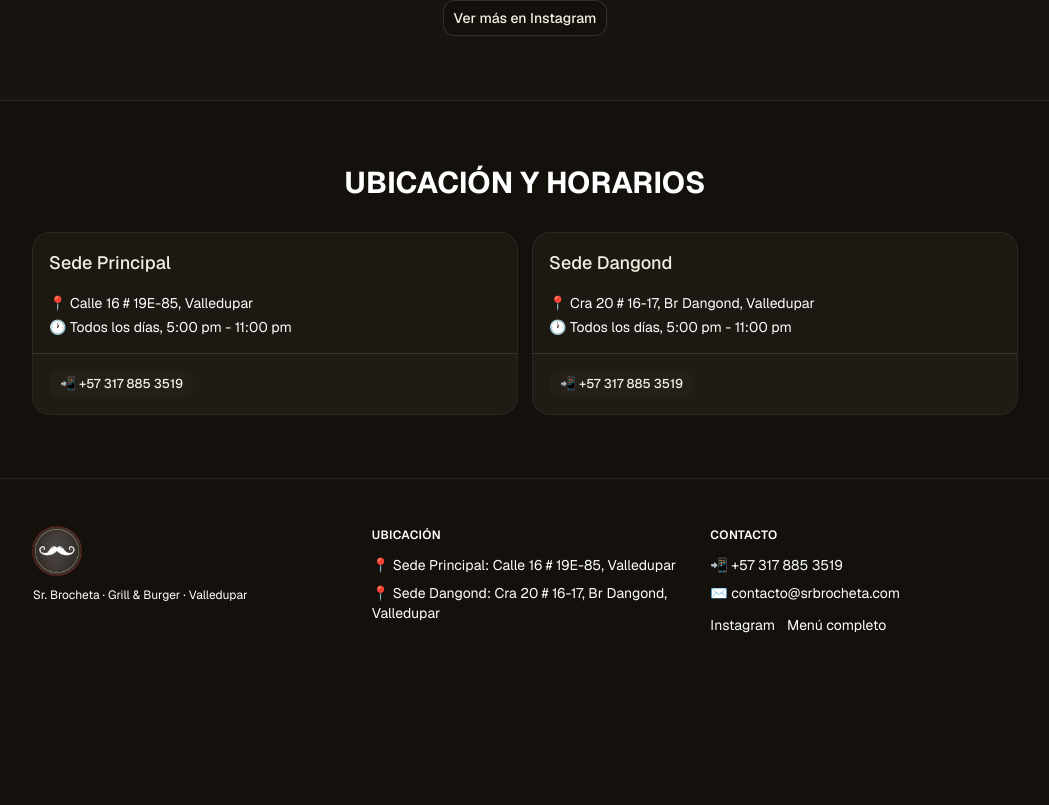
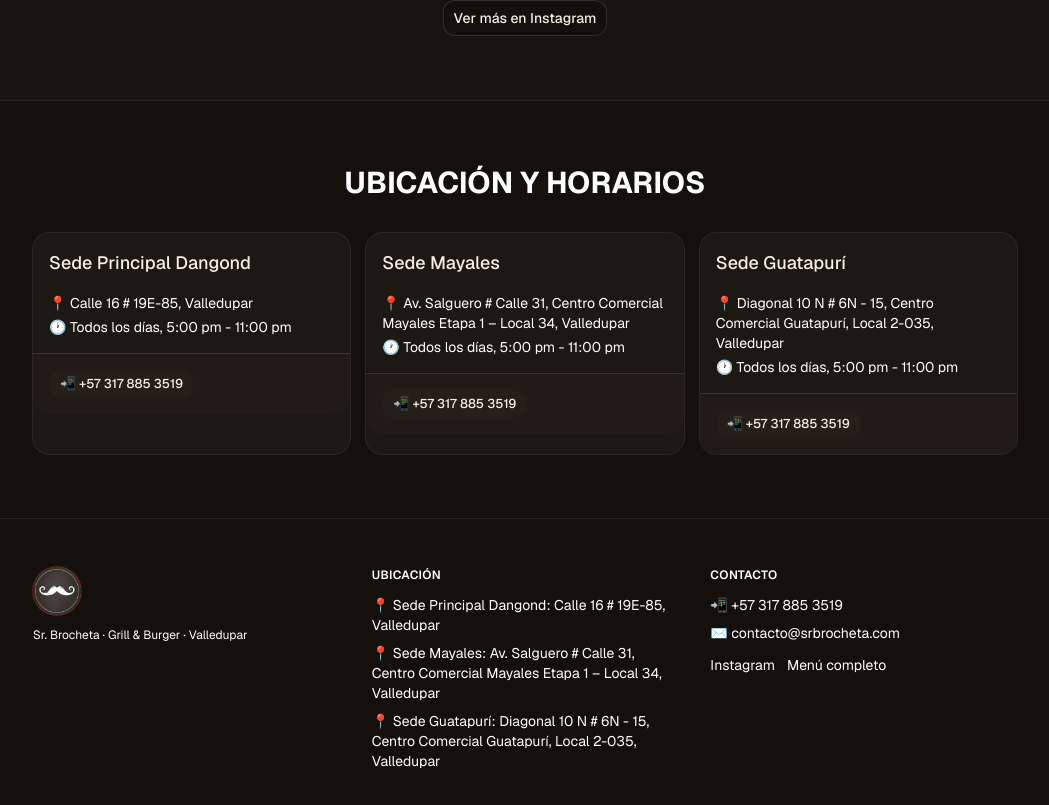
Before and after one commit to iamhosto10/senor-brocheta, a Next.js app: page / in a window 1280 px wide. Shown: the part 1677-2482 px from the top of the page, without its empty margins (115-1164 px from the left). Before the commit the page ends 2360 px from the top, so only its background shows below. Built offline with nearby package versions, Linux system fonts and the light colour scheme.

Commit message:
Actualizar sedes: Principal Dangond, Mayales y Guatapuri

```diff
--- a/app/page.tsx
+++ b/app/page.tsx
@@ -41,12 +41,18 @@
 
 const sedes = [
   {
-    nombre: "Sede Principal",
+    nombre: "Sede Principal Dangond",
     direccion: "Calle 16 # 19E-85, Valledupar",
   },
   {
-    nombre: "Sede Dangond",
-    direccion: "Cra 20 # 16-17, Br Dangond, Valledupar",
+    nombre: "Sede Mayales",
+    direccion:
+      "Av. Salguero # Calle 31, Centro Comercial Mayales Etapa 1 – Local 34, Valledupar",
+  },
+  {
+    nombre: "Sede Guatapurí",
+    direccion:
+      "Diagonal 10 N # 6N - 15, Centro Comercial Guatapurí, Local 2-035, Valledupar",
   },
 ];
 
@@ -223,7 +229,7 @@
             Ubicación y horarios
           </h2>
         </div>
-        <div className="grid gap-4 sm:grid-cols-2">
+        <div className="grid gap-4 sm:grid-cols-2 lg:grid-cols-3">
           {sedes.map((sede) => (
             <Card key={sede.nombre} className="border-border/80 bg-card">
               <CardHeader>
```
